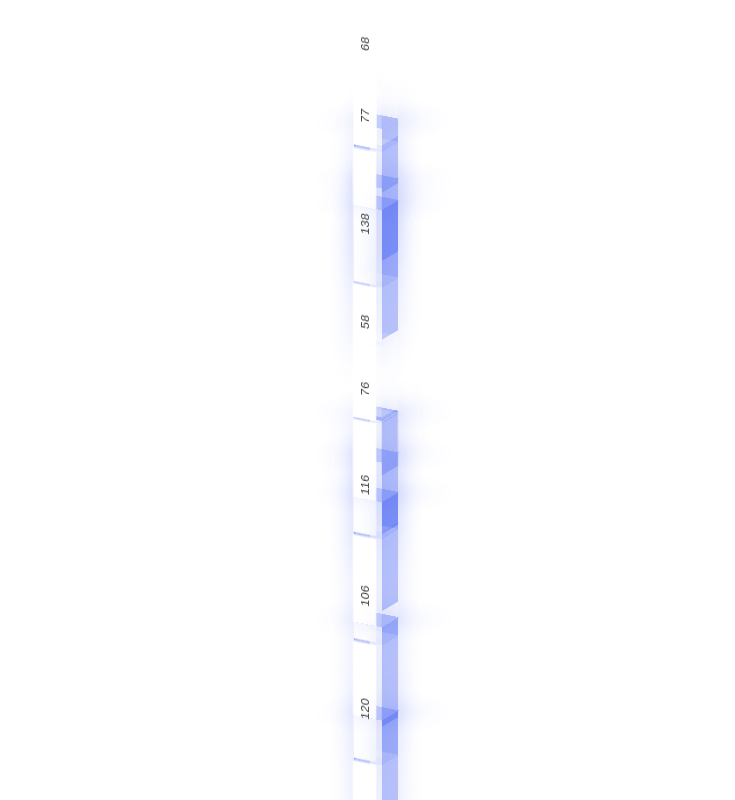
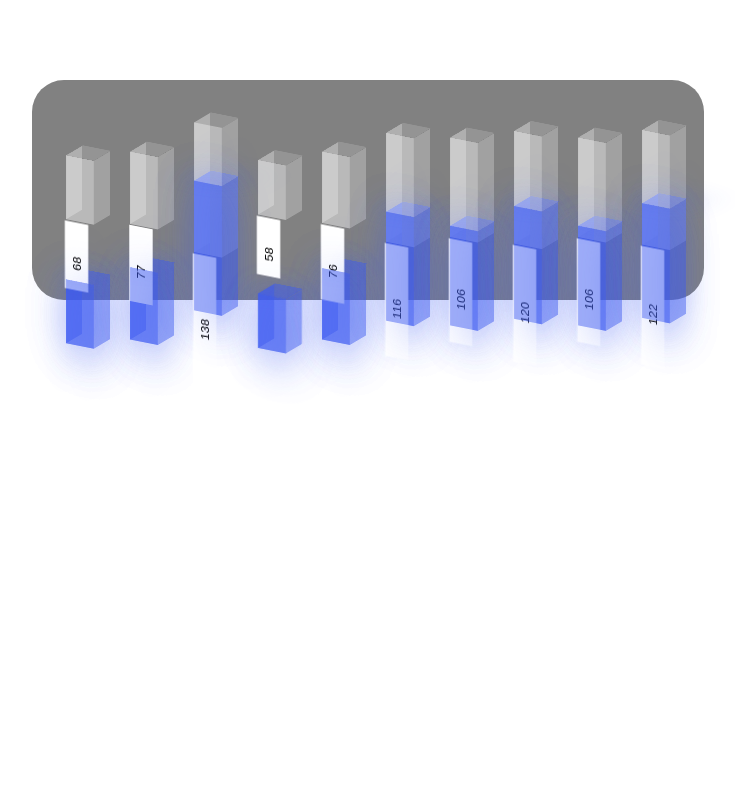
Before and after one commit to jeremynguyen593/sorting-visual, a React (Create React App) app: page / in a window 1280 px wide. Shown: the top 800 px of the page, without its empty margins (272-1007 px from the left). Built offline with nearby package versions, Linux system fonts and the light colour scheme.

Commit message:
Added card background to be visible now and center the bars to the center

```diff
--- a/src/App.css
+++ b/src/App.css
@@ -2,9 +2,26 @@
   text-align: center;
 }
 
+/* T R B L*/
+/* TB RL */
 .frame {
-  margin: 0;
+  margin-top: 0;
+  margin-bottom: 0;
   display: flex;
   justify-content: center;
   align-items: center;
 }
+
+.container {
+  margin: 5em 0 5em 0;
+  display: flex;
+  justify-content: center;
+  align-items: center;
+  height: 220px;
+}
+
+.card {
+  border-radius: 2em;
+  padding: 0 1em;
+  background-color: #818181;
+}
--- a/src/components/Bar.js
+++ b/src/components/Bar.js
@@ -1,4 +1,4 @@
-import {useState, useEffect} from 'react';
+import {useState} from 'react';
 import './Bar.css';
 
 function Bar({index, length, color}) {
@@ -21,22 +21,22 @@ function Bar({index, length, color}) {
         width: length,
         left: -Math.floor(length / 2) + 10,
         border: 'none',
-    }
+    };
 
-    const front_bottom = {
+    const bottom = {
         transform: `translateY(${200 - length}px) rotateX(-90deg)`,
         backgroundColor: `${colors[color][0]}`,
         boxShadow: `5px 5px 50px 5px ${colors[color][1]}`,
         transition: '0.3s',
-    }
+    };
 
-    const left_right = {
+    const front_back_left_right = {
         height: `${length}px`,
         transform: `translateY(${200 - length}px)`,
         backgroundColor: `${colors[color][0]}`,
         boxShadow: `5px 5px 50px 5px ${colors[color][1]}`,
         transition: '0.3s',
-    }
+    };
 
     const handleChange = (e) => {
         let val = e.target.value;
@@ -52,21 +52,21 @@ function Bar({index, length, color}) {
         }
 
         setLen(parseInt(e.target.value))
-    }
+    };
 
     return (
         <>
             <div className = 'bar' style = {barStyle}>
-                <div className = "side top"></div>
-                <div className = "side bottom" style = {front_bottom}></div>
-                <div className = "side right">
-                    <div className = "color-bar right-color-bar" style = {left_right}></div>
+                <div className = 'side top'></div>
+                <div className = 'side bottom' style = {bottom}></div>
+                <div className = 'side right'>
+                    <div className = 'color-bar right-color-bar' style = {front_back_left_right}></div>
                 </div>
-                <div className = "side left">
-                    <div className = "color-bar left-color-bar" style = {left_right}></div>
+                <div className = 'side left'>
+                    <div className = 'color-bar left-color-bar' style = {front_back_left_right}></div>
                 </div>
-                <div className = "side front">
-                <div className = "color-bar front-color-bar" style = {front_bottom}></div>
+                <div className = 'side front'>
+                <div className = 'color-bar front-color-bar' style = {front_back_left_right}></div>
                     <input
                         type = 'number'
                         length={length}
@@ -76,11 +76,11 @@ function Bar({index, length, color}) {
                         onChange = {handleChange}
                         />
                 </div>
-                <div className= "side back">
-                    <div className = "color-bar back-color-bar" style={front_bottom}></div>
+                <div className= 'side back'>
+                    <div className = 'color-bar back-color-bar' style={front_back_left_right}></div>
                 </div>
             </div>
         </>
-    )
+    );
 }
 export default Bar;
```
